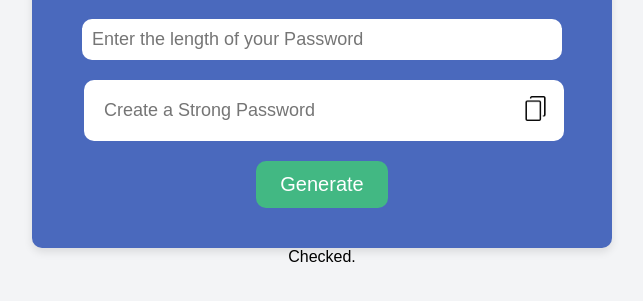
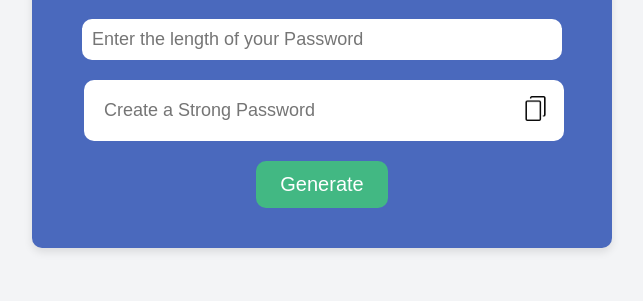
Before and after one commit to Hridayadev/Password-Generator, a plain HTML site: page index.html in a window 1280 px wide. Shown: the part 227-528 px from the top of the page, without its empty margins (318-961 px from the left). Drawn offline with Linux system fonts and the light colour scheme.

Commit message:
Update index.html

```diff
--- a/index.html
+++ b/index.html
@@ -20,7 +20,7 @@
         </div>
         <button class="genBtn">Generate</button>
     </div>
-    <div>Checked.</div>
+<!--     <div>Checked.</div> -->
     <script src="index.js"></script>
 </body>
 </html>
```
